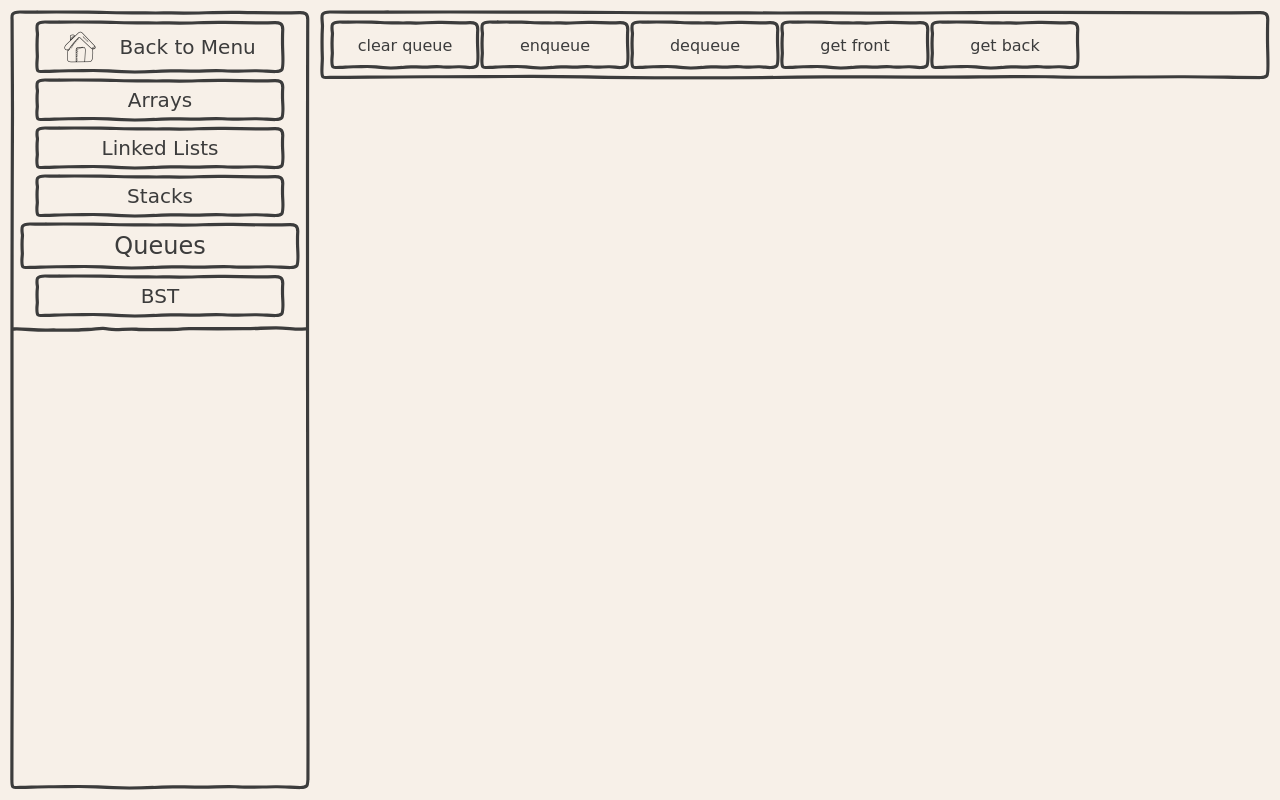
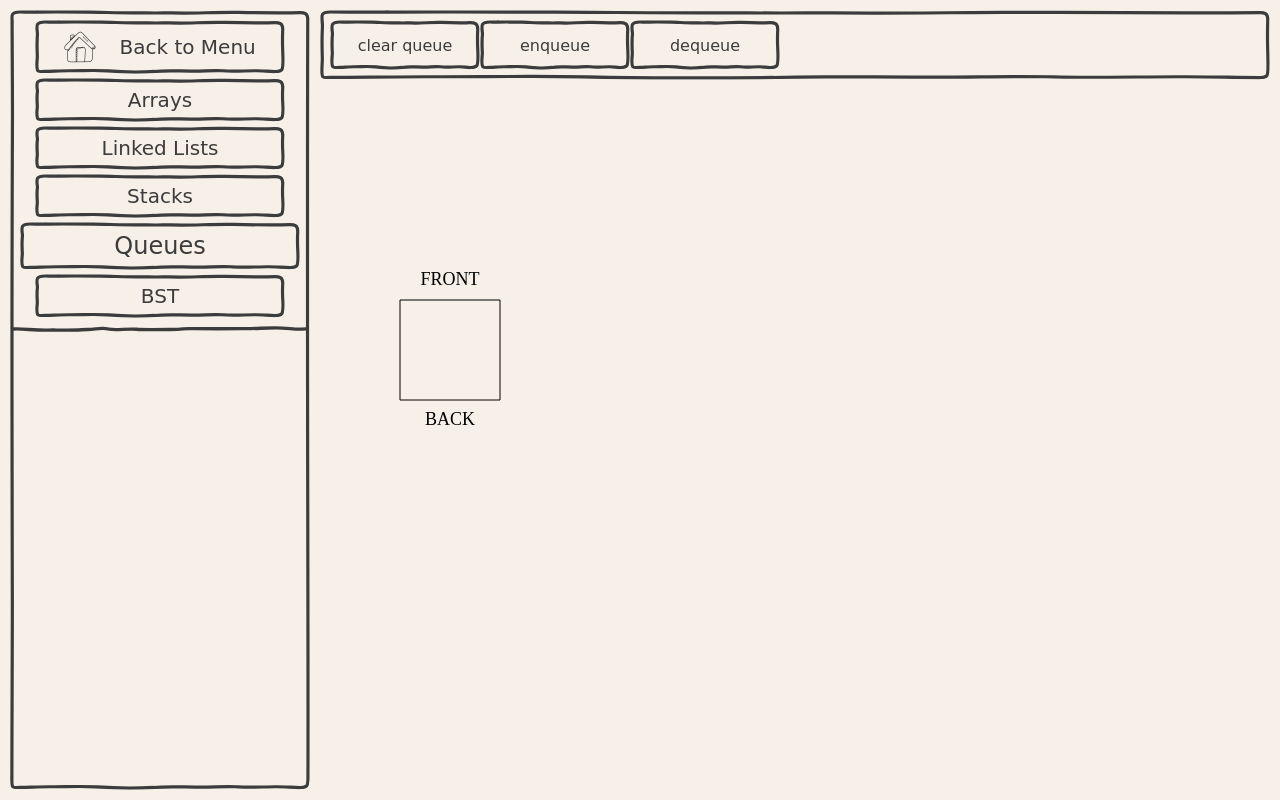
Before and after one commit to MachiBytes/Data-Structures-Toolkit, a plain HTML site: page pages/queues.html in a window 1280 px wide. Drawn offline with Linux system fonts and the light colour scheme; a web font is replaced by a local one.

Commit message:
Finished queues visualization

```diff
--- a/pages/queues.html
+++ b/pages/queues.html
@@ -41,8 +41,6 @@
         <button id="clear-button">clear queue</button>
         <button id="push-button">enqueue</button>
         <button id="pop-button">dequeue</button>
-        <button id="front-button">get front</button>
-        <button id="back-button">get back</button>
         <div class="dropdown" id="push-dropdown">
             <fieldset>
                 <legend>push</legend>
--- a/src/data_structures/arrays.js
+++ b/src/data_structures/arrays.js
@@ -14,7 +14,7 @@ class Cell {
         ctx.textAlign = "center"
         ctx.textBaseline = "middle"
         ctx.font = `18px ${fontFamily}`
-        ctx.fillText(this.index, this.x + 50, this.y - 10)
+        ctx.fillText(this.index, this.x + 50, this.y - 20)
         ctx.font = `36px ${fontFamily}`
         ctx.fillText(this.value, this.x + 50, this.y + 50)
         ctx.rect(this.x, this.y, 100, 100);
@@ -26,7 +26,7 @@ class Cell {
 
 export default class CustomArray {
     constructor(length) {
-        this.length = 5
+        this.length = 1
         this.elements = []
         this.components = []
         this.populate()
@@ -39,8 +39,8 @@ export default class CustomArray {
             this.elements[i] = undefined
             this.components[i] = new Cell(
                 i,
-                "_",
-                baseX + (100 * i),
+                "",
+                baseX + (110 * i),
                 baseY
             )
         }
@@ -55,7 +55,7 @@ export default class CustomArray {
 
     show() {
         for (let i=0; i<this.length; i++) {
-            let value = this.elements[i]==undefined ? "_" : this.elements[i]
+            let value = this.elements[i]==undefined ? "" : this.elements[i]
             this.components[i].value = value
         }
     }
--- a/src/data_structures/queues.js
+++ b/src/data_structures/queues.js
@@ -1,6 +1,56 @@
+const canvas = document.querySelector("canvas");
+const ctx = canvas.getContext("2d");
+const fontFamily = "Short Stack"
+
+class Cell {
+    constructor(value, x, y, front, back) {
+        // index, value, x, y
+        this.value = value
+        this.x = x
+        this.y = y
+        this.front = front
+        this.back = back
+    }
+    draw() {
+        ctx.textAlign = "center"
+        ctx.textBaseline = "middle"
+        ctx.font = `36px ${fontFamily}`
+        ctx.fillText(this.value, this.x + 50, this.y + 50)
+        if (this.back) {
+            ctx.font = `18px ${fontFamily}`
+            ctx.fillText("BACK", this.x + 50, this.y + 120)
+        }
+        if (this.front) {
+            ctx.font = `18px ${fontFamily}`
+            ctx.fillText("FRONT", this.x + 50, this.y - 20)
+        }
+        ctx.rect(this.x, this.y, 100, 100);
+        ctx.strokeStyle = "black";
+        ctx.stroke();
+    }
+}
+
+
 export default class CustomQueue {
     constructor() {
-        this.queue = ["1", "2", "3"]
+        this.queue = [undefined]
+        this.components = []
+        this.populate()
+        this.show()
+    }
+
+    populate() {
+        let baseX = 400
+        let baseY = 300
+        for (let i=0; i<this.queue.length; i++) {
+            this.components[i] = new Cell(
+                this.queue[i]==undefined ? "" : this.queue[i],
+                baseX + (110 * i),
+                baseY,
+                i==0,
+                i==this.queue.length-1
+            )
+        }
     }
 
     checkIndex(index, mode) {
@@ -12,21 +62,53 @@ export default class CustomQueue {
     }
 
     show() {
+        console.log(this.components)
+        for (let i=0; i<this.queue.length; i++) {
+            console.log(i)
+            let value = this.queue[i]==undefined ? "" : this.queue[i]
+            this.components[i].value = value
+            if (i==0) {
+                this.components[i].front = true
+            }
+            if (i!=this.queue.length-1) {
+                this.components[i].back = false
+            } else {
+                this.components[i].back = true
+            }
+        }
+    }
+
+    clear() {
         console.log(this.queue)
+        this.queue = [undefined]
+        console.log(this.queue)
+        this.components = []
+        this.populate()
+        this.show()
     }
 
     pop() {
         this.queue.splice(0, 1)
+        this.components.splice(0,1)
         this.show()
     }
 
     push(value) {
+        if (this.queue[0] == undefined) {
+            this.queue[0] = value
+            this.components[0].value = value
+            return
+        }
         this.queue.push(value)
+        // Create a new cell from the position of the last cell
+        let lastIndex = this.components.length-1
+        let baseX = this.components[lastIndex].x
+        let baseY = this.components[lastIndex].y
+        this.components.push(new Cell(
+            value,
+            baseX + 110,
+            baseY
+        ))
         this.show()
     }
-
-    get(index) {
-        if (index==-1) {index = this.queue.length-1}
-        console.log(this.queue[index])
-    }
 }
--- a/src/general.js
+++ b/src/general.js
@@ -44,7 +44,7 @@ let create = () => {
 let clear = () => {
     let currentPage = getCurrentPage()
     let target = objects[currentPage]
-    // target.clear()
+    target.clear()
     target.show()
 }
 
@@ -93,11 +93,6 @@ let push = () => {
     let value = document.getElementById("push-value").value
     target.push(value)
 }
-let get = index => {
-    let currentPage = getCurrentPage()
-    let target = objects[currentPage]
-    target.get(index)
-}
 
 // Dropdowns
 try {
@@ -138,14 +133,6 @@ try {
     let popButton = document.getElementById("pop-button")
     popButton.addEventListener("click", () => {pop()})
 } catch (err) {}
-try {
-    let frontButton = document.getElementById("front-button")
-    frontButton.addEventListener("click", () => {get(0)})
-} catch (err) {}
-try {
-    let backButton = document.getElementById("back-button")
-    backButton.addEventListener("click", () => {get(-1)})
-} catch (err) {}
 
 // Submit Buttons for Dropdowns
 try {
```
